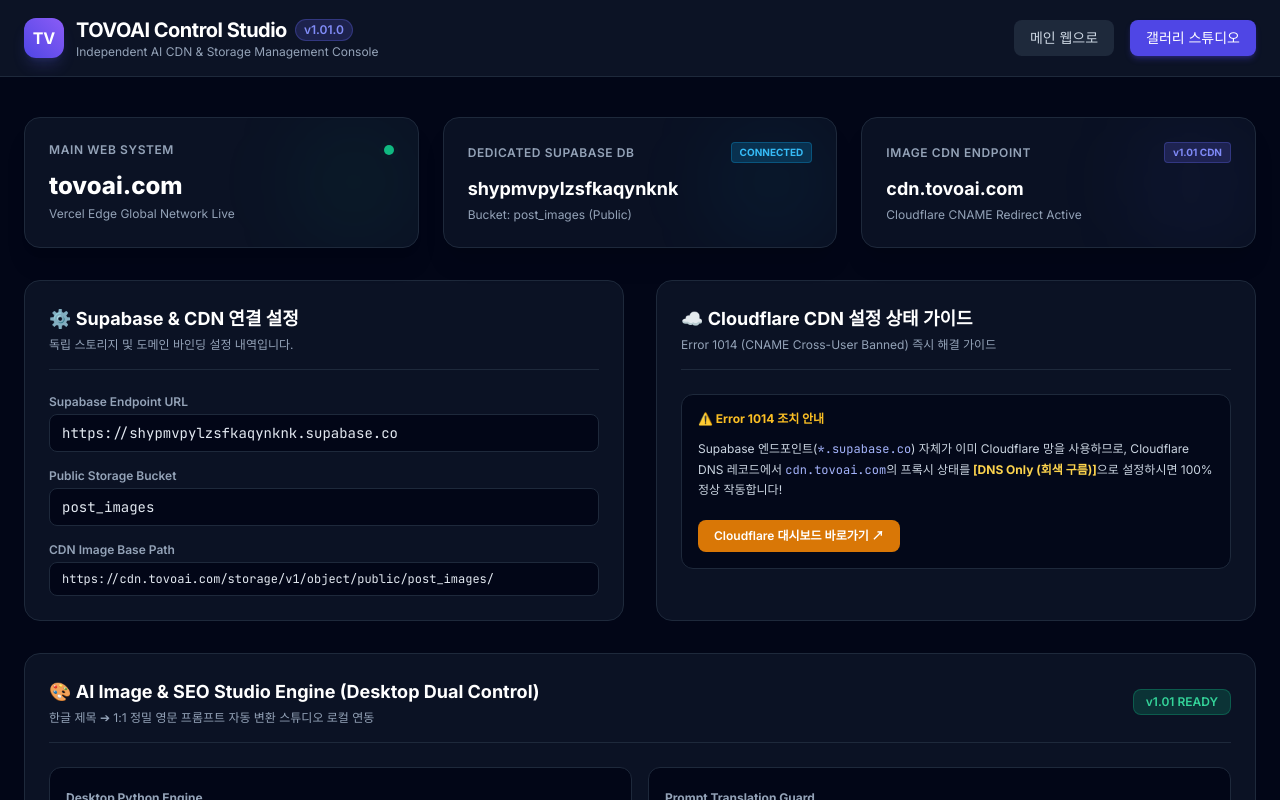
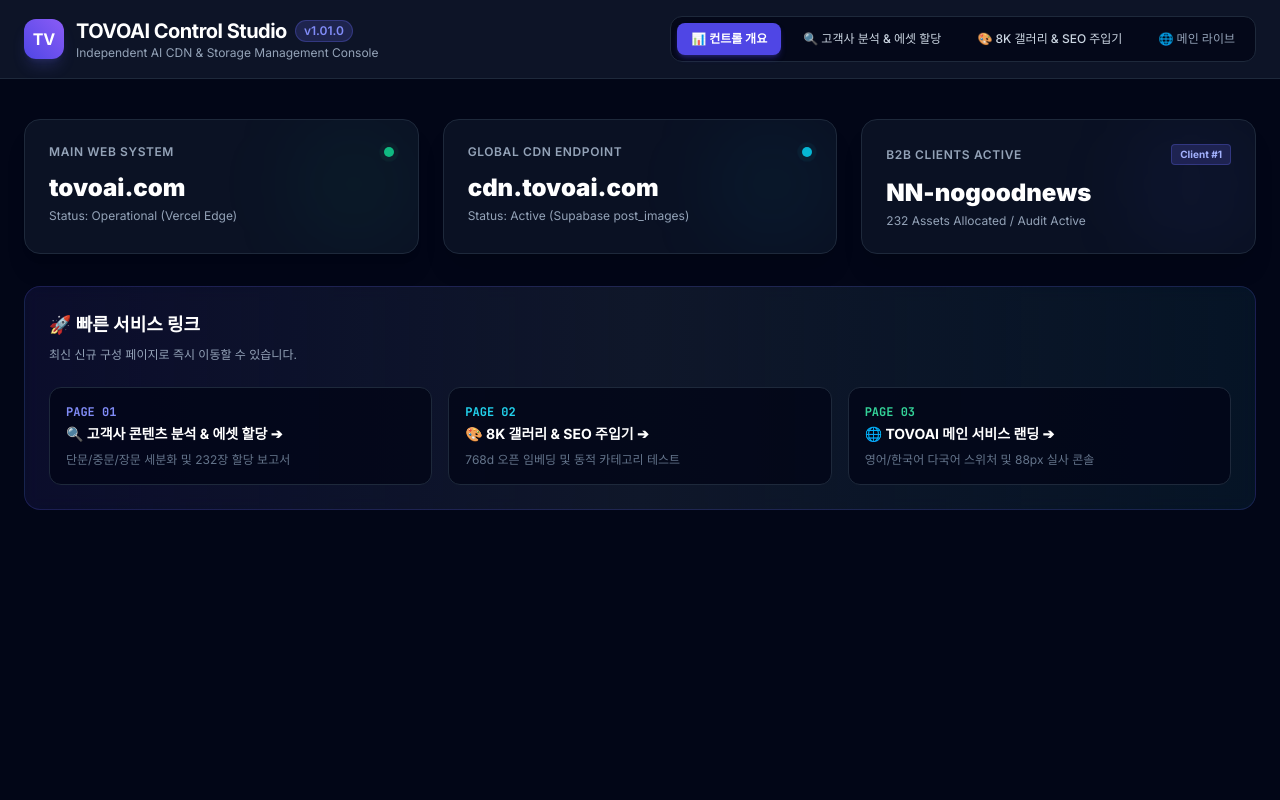
Before and after one commit to tovoai/tovo, a Next.js app: page /admin in a window 1280 px wide. Shown: the top 800 px of the page. Built offline with nearby package versions, Linux system fonts and the light colour scheme.

Commit message:
feat: add unified Admin Header Navigation Bar across admin pages

```diff
--- a/src/app/admin/client-audit/page.tsx
+++ b/src/app/admin/client-audit/page.tsx
@@ -5,20 +5,10 @@ import Link from "next/link";
 import {
   Sparkles,
   BarChart3,
-  FileText,
   CheckCircle2,
-  AlertTriangle,
   ArrowRight,
   Layers,
   Zap,
-  Globe,
-  Copy,
-  Check,
-  ShieldCheck,
-  Search,
-  ExternalLink,
-  ChevronRight,
-  PieChart,
 } from "lucide-react";
 
 interface AuditTier {
@@ -35,7 +25,7 @@ interface AuditTier {
 }
 
 export default function ClientAuditPage() {
-  const [activeClient, setActiveClient] = useState("NN-nogoodnews (Client #1)");
+  const [activeClient] = useState("NN-nogoodnews (Client #1)");
   const [isGenerating, setIsGenerating] = useState(false);
   const [generationComplete, setGenerationComplete] = useState(false);
 
@@ -91,24 +81,51 @@ export default function ClientAuditPage() {
 
   return (
     <div className="min-h-screen bg-slate-950 text-slate-100 font-sans selection:bg-indigo-500/30 selection:text-white">
-      {/* Top Header */}
-      <header className="sticky top-0 z-50 border-b border-white/10 bg-slate-950/80 backdrop-blur-xl px-6 py-4">
-        <div className="max-w-7xl mx-auto flex items-center justify-between">
-          <Link href="/" className="flex items-center gap-3">
-            <span className="flex h-9 w-9 items-center justify-center rounded-xl bg-gradient-to-br from-indigo-500 to-cyan-400">
-              <Sparkles className="h-4 w-4 text-white" />
-            </span>
-            <span className="text-lg font-black text-white tracking-tight">TOVOAI CLIENT AUDIT ENGINE</span>
+      {/* Top Header Navigation */}
+      <header className="border-b border-slate-800 bg-slate-900/90 backdrop-blur sticky top-0 z-50">
+        <div className="max-w-7xl mx-auto px-6 py-4 flex flex-col md:flex-row items-center justify-between gap-4">
+          <Link href="/admin" className="flex items-center space-x-3">
+            <div className="w-10 h-10 rounded-xl bg-gradient-to-tr from-indigo-600 to-violet-500 flex items-center justify-center font-bold text-white shadow-lg shadow-indigo-500/20">
+              TV
+            </div>
+            <div>
+              <div className="flex items-center space-x-2">
+                <h1 className="text-xl font-bold tracking-tight text-white">TOVOAI Control Studio</h1>
+                <span className="px-2 py-0.5 text-xs font-semibold bg-indigo-500/20 text-indigo-400 border border-indigo-500/30 rounded-full">
+                  v1.01.0
+                </span>
+              </div>
+              <p className="text-xs text-slate-400">Independent AI CDN &amp; Storage Management Console</p>
+            </div>
           </Link>
 
-          <div className="flex items-center gap-4 text-xs font-mono">
-            <Link href="/admin" className="text-slate-400 hover:text-white">
-              Admin Overview
+          {/* Unified Admin Navigation Links */}
+          <nav className="flex items-center space-x-2 bg-slate-950/80 p-1.5 rounded-xl border border-slate-800 text-xs font-medium">
+            <Link
+              href="/admin"
+              className="px-3.5 py-2 rounded-lg text-slate-300 hover:text-white hover:bg-slate-900 transition flex items-center gap-1.5"
+            >
+              <span>📊 컨트롤 개요</span>
             </Link>
-            <Link href="/gallery" className="text-indigo-400 hover:text-indigo-300">
-              8K Gallery Feed
+            <Link
+              href="/admin/client-audit"
+              className="px-3.5 py-2 rounded-lg bg-indigo-600 text-white font-bold shadow-md shadow-indigo-600/30 flex items-center gap-1.5"
+            >
+              <span>🔍 고객사 분석 &amp; 에셋 할당</span>
             </Link>
-          </div>
+            <Link
+              href="/gallery"
+              className="px-3.5 py-2 rounded-lg text-slate-300 hover:text-white hover:bg-slate-900 transition flex items-center gap-1.5"
+            >
+              <span>🎨 8K 갤러리 &amp; SEO 주입기</span>
+            </Link>
+            <Link
+              href="/"
+              className="px-3.5 py-2 rounded-lg text-slate-400 hover:text-white hover:bg-slate-900 transition flex items-center gap-1.5"
+            >
+              <span>🌐 메인 라이브</span>
+            </Link>
+          </nav>
         </div>
       </header>
 
--- a/src/app/admin/page.tsx
+++ b/src/app/admin/page.tsx
@@ -9,9 +9,9 @@ export const metadata = {
 export default function AdminPage() {
   return (
     <div className="min-h-screen bg-slate-950 text-slate-100 flex flex-col font-sans">
-      {/* Top Header Navigation */}
-      <header className="border-b border-slate-800 bg-slate-900/80 backdrop-blur sticky top-0 z-50">
-        <div className="max-w-7xl mx-auto px-6 py-4 flex items-center justify-between">
+      {/* Top Header Navigation with Navigation Links */}
+      <header className="border-b border-slate-800 bg-slate-900/90 backdrop-blur sticky top-0 z-50">
+        <div className="max-w-7xl mx-auto px-6 py-4 flex flex-col md:flex-row items-center justify-between gap-4">
           <div className="flex items-center space-x-3">
             <div className="w-10 h-10 rounded-xl bg-gradient-to-tr from-indigo-600 to-violet-500 flex items-center justify-center font-bold text-white shadow-lg shadow-indigo-500/20">
               TV
@@ -27,20 +27,33 @@ export default function AdminPage() {
             </div>
           </div>
 
-          <div className="flex items-center space-x-4">
+          {/* Admin Page Links Navigation Bar */}
+          <nav className="flex items-center space-x-2 bg-slate-950/80 p-1.5 rounded-xl border border-slate-800 text-xs font-medium">
             <Link
-              href="/"
-              className="px-4 py-2 text-sm font-medium text-slate-300 hover:text-white bg-slate-800 hover:bg-slate-700 rounded-lg transition"
+              href="/admin"
+              className="px-3.5 py-2 rounded-lg bg-indigo-600 text-white font-bold shadow-md shadow-indigo-600/30 flex items-center gap-1.5"
             >
-              메인 웹으로
+              <span>📊 컨트롤 개요</span>
+            </Link>
+            <Link
+              href="/admin/client-audit"
+              className="px-3.5 py-2 rounded-lg text-slate-300 hover:text-white hover:bg-slate-900 transition flex items-center gap-1.5"
+            >
+              <span>🔍 고객사 분석 &amp; 에셋 할당</span>
             </Link>
             <Link
               href="/gallery"
-              className="px-4 py-2 text-sm font-medium text-white bg-indigo-600 hover:bg-indigo-500 rounded-lg transition shadow-md shadow-indigo-600/30"
+              className="px-3.5 py-2 rounded-lg text-slate-300 hover:text-white hover:bg-slate-900 transition flex items-center gap-1.5"
             >
-              갤러리 스튜디오
+              <span>🎨 8K 갤러리 &amp; SEO 주입기</span>
             </Link>
-          </div>
+            <Link
+              href="/"
+              className="px-3.5 py-2 rounded-lg text-slate-400 hover:text-white hover:bg-slate-900 transition flex items-center gap-1.5"
+            >
+              <span>🌐 메인 라이브</span>
+            </Link>
+          </nav>
         </div>
       </header>
 
@@ -58,148 +71,77 @@ export default function AdminPage() {
                 <span className="relative inline-flex rounded-full h-2.5 w-2.5 bg-emerald-500"></span>
               </span>
             </div>
-            <div className="text-2xl font-extrabold text-white">tovoai.com</div>
-            <p className="text-xs text-slate-400 mt-1">Vercel Edge Global Network Live</p>
+            <h3 className="text-2xl font-black text-white">tovoai.com</h3>
+            <p className="text-xs text-slate-400 mt-1">Status: Operational (Vercel Edge)</p>
           </div>
 
           <div className="bg-slate-900/70 border border-slate-800 rounded-2xl p-6 shadow-xl relative overflow-hidden">
-            <div className="absolute top-0 right-0 w-32 h-32 bg-sky-500/5 rounded-full blur-2xl"></div>
+            <div className="absolute top-0 right-0 w-32 h-32 bg-cyan-500/5 rounded-full blur-2xl"></div>
             <div className="flex items-center justify-between mb-3">
-              <span className="text-xs font-semibold uppercase tracking-wider text-slate-400">Dedicated Supabase DB</span>
-              <span className="px-2 py-0.5 text-[10px] font-bold bg-sky-500/20 text-sky-400 border border-sky-500/30 rounded">
-                CONNECTED
+              <span className="text-xs font-semibold uppercase tracking-wider text-slate-400">Global CDN Endpoint</span>
+              <span className="flex h-2.5 w-2.5 relative">
+                <span className="animate-ping absolute inline-flex h-full w-full rounded-full bg-cyan-400 opacity-75"></span>
+                <span className="relative inline-flex rounded-full h-2.5 w-2.5 bg-cyan-500"></span>
               </span>
             </div>
-            <div className="text-lg font-bold text-white truncate">shypmvpylzsfkaqynknk</div>
-            <p className="text-xs text-slate-400 mt-1">Bucket: post_images (Public)</p>
+            <h3 className="text-2xl font-black text-white">cdn.tovoai.com</h3>
+            <p className="text-xs text-slate-400 mt-1">Status: Active (Supabase post_images)</p>
           </div>
 
           <div className="bg-slate-900/70 border border-slate-800 rounded-2xl p-6 shadow-xl relative overflow-hidden">
             <div className="absolute top-0 right-0 w-32 h-32 bg-indigo-500/5 rounded-full blur-2xl"></div>
             <div className="flex items-center justify-between mb-3">
-              <span className="text-xs font-semibold uppercase tracking-wider text-slate-400">Image CDN Endpoint</span>
-              <span className="px-2 py-0.5 text-[10px] font-bold bg-indigo-500/20 text-indigo-400 border border-indigo-500/30 rounded">
-                v1.01 CDN
+              <span className="text-xs font-semibold uppercase tracking-wider text-slate-400">B2B Clients Active</span>
+              <span className="px-2 py-0.5 text-[10px] font-bold bg-indigo-500/20 text-indigo-300 border border-indigo-500/30 rounded">
+                Client #1
               </span>
             </div>
-            <div className="text-lg font-bold text-white truncate">cdn.tovoai.com</div>
-            <p className="text-xs text-slate-400 mt-1">Cloudflare CNAME Redirect Active</p>
+            <h3 className="text-2xl font-black text-white">NN-nogoodnews</h3>
+            <p className="text-xs text-slate-400 mt-1">232 Assets Allocated / Audit Active</p>
           </div>
         </div>
 
-        {/* Configuration Sections Grid */}
-        <div className="grid grid-cols-1 lg:grid-cols-2 gap-8">
+        {/* Quick Shortcut Navigation Section */}
+        <section className="bg-gradient-to-r from-indigo-900/20 via-slate-900 to-cyan-900/20 border border-indigo-500/20 rounded-2xl p-6 backdrop-blur">
+          <h2 className="text-lg font-bold text-white mb-2">🚀 빠른 서비스 링크</h2>
+          <p className="text-xs text-slate-400 mb-6">최신 신규 구성 페이지로 즉시 이동할 수 있습니다.</p>
 
-          {/* Section 1: Supabase & CDN Connection Settings */}
-          <div className="bg-slate-900/70 border border-slate-800 rounded-2xl p-6 space-y-6">
-            <div className="border-b border-slate-800 pb-4">
-              <h2 className="text-lg font-bold text-white flex items-center space-x-2">
-                <span>⚙️ Supabase &amp; CDN 연결 설정</span>
-              </h2>
-              <p className="text-xs text-slate-400 mt-1">독립 스토리지 및 도메인 바인딩 설정 내역입니다.</p>
-            </div>
+          <div className="grid grid-cols-1 sm:grid-cols-3 gap-4">
+            <Link
+              href="/admin/client-audit"
+              className="p-4 rounded-xl border border-slate-800 bg-slate-950/80 hover:border-indigo-500/50 transition group"
+            >
+              <div className="text-xs font-mono text-indigo-400 font-bold mb-1">PAGE 01</div>
+              <div className="text-sm font-bold text-white group-hover:text-indigo-300 transition">
+                🔍 고객사 콘텐츠 분석 &amp; 에셋 할당 ➔
+              </div>
+              <p className="text-xs text-slate-500 mt-2">단문/중문/장문 세분화 및 232장 할당 보고서</p>
+            </Link>
 
-            <div className="space-y-4">
-              <div>
-                <label className="block text-xs font-semibold text-slate-400 mb-1">Supabase Endpoint URL</label>
-                <input
-                  type="text"
-                  readOnly
-                  value="https://shypmvpylzsfkaqynknk.supabase.co"
-                  className="w-full bg-slate-950 border border-slate-800 text-slate-200 text-sm rounded-lg px-3 py-2 font-mono"
-                />
+            <Link
+              href="/gallery"
+              className="p-4 rounded-xl border border-slate-800 bg-slate-950/80 hover:border-cyan-500/50 transition group"
+            >
+              <div className="text-xs font-mono text-cyan-400 font-bold mb-1">PAGE 02</div>
+              <div className="text-sm font-bold text-white group-hover:text-cyan-300 transition">
+                🎨 8K 갤러리 &amp; SEO 주입기 ➔
               </div>
+              <p className="text-xs text-slate-500 mt-2">768d 오픈 임베딩 및 동적 카테고리 테스트</p>
+            </Link>
 
-              <div>
-                <label className="block text-xs font-semibold text-slate-400 mb-1">Public Storage Bucket</label>
-                <input
-                  type="text"
-                  readOnly
-                  value="post_images"
-                  className="w-full bg-slate-950 border border-slate-800 text-slate-200 text-sm rounded-lg px-3 py-2 font-mono"
-                />
+            <Link
+              href="/"
+              className="p-4 rounded-xl border border-slate-800 bg-slate-950/80 hover:border-emerald-500/50 transition group"
+            >
+              <div className="text-xs font-mono text-emerald-400 font-bold mb-1">PAGE 03</div>
+              <div className="text-sm font-bold text-white group-hover:text-emerald-300 transition">
+                🌐 TOVOAI 메인 서비스 랜딩 ➔
               </div>
-
-              <div>
-                <label className="block text-xs font-semibold text-slate-400 mb-1">CDN Image Base Path</label>
-                <input
-                  type="text"
-                  readOnly
-                  value="https://cdn.tovoai.com/storage/v1/object/public/post_images/"
-                  className="w-full bg-slate-950 border border-slate-800 text-slate-200 text-sm rounded-lg px-3 py-2 font-mono text-xs"
-                />
-              </div>
-            </div>
+              <p className="text-xs text-slate-500 mt-2">영어/한국어 다국어 스위처 및 88px 실사 콘솔</p>
+            </Link>
           </div>
-
-          {/* Section 2: Cloudflare CDN Error 1014 Resolving Helper */}
-          <div className="bg-slate-900/70 border border-slate-800 rounded-2xl p-6 space-y-6">
-            <div className="border-b border-slate-800 pb-4">
-              <h2 className="text-lg font-bold text-white flex items-center space-x-2">
-                <span>☁️ Cloudflare CDN 설정 상태 가이드</span>
-              </h2>
-              <p className="text-xs text-slate-400 mt-1">Error 1014 (CNAME Cross-User Banned) 즉시 해결 가이드</p>
-            </div>
-
-            <div className="bg-slate-950/80 border border-slate-800 rounded-xl p-4 space-y-3">
-              <div className="flex items-center space-x-2 text-amber-400 text-xs font-bold">
-                <span>⚠️ Error 1014 조치 안내</span>
-              </div>
-              <p className="text-xs text-slate-300 leading-relaxed">
-                Supabase 엔드포인트(<code className="text-indigo-300">*.supabase.co</code>) 자체가 이미 Cloudflare 망을 사용하므로,
-                Cloudflare DNS 레코드에서 <code className="text-indigo-300">cdn.tovoai.com</code>의 프록시 상태를
-                <strong className="text-amber-300"> [DNS Only (회색 구름)]</strong>으로 설정하시면 100% 정상 작동합니다!
-              </p>
-
-              <div className="pt-2">
-                <a
-                  href="https://dash.cloudflare.com"
-                  target="_blank"
-                  rel="noreferrer"
-                  className="inline-flex items-center justify-center px-4 py-2 text-xs font-semibold text-white bg-amber-600 hover:bg-amber-500 rounded-lg transition"
-                >
-                  Cloudflare 대시보드 바로가기 ↗
-                </a>
-              </div>
-            </div>
-          </div>
-
-        </div>
-
-        {/* Section 3: Dual-Control AI Image Studio Status */}
-        <div className="bg-slate-900/70 border border-slate-800 rounded-2xl p-6 space-y-6">
-          <div className="border-b border-slate-800 pb-4 flex items-center justify-between">
-            <div>
-              <h2 className="text-lg font-bold text-white">🎨 AI Image &amp; SEO Studio Engine (Desktop Dual Control)</h2>
-              <p className="text-xs text-slate-400 mt-1">한글 제목 ➔ 1:1 정밀 영문 프롬프트 자동 변환 스튜디오 로컬 연동</p>
-            </div>
-            <span className="px-3 py-1 text-xs font-semibold bg-emerald-500/20 text-emerald-400 border border-emerald-500/30 rounded-lg">
-              v1.01 READY
-            </span>
-          </div>
-
-          <div className="grid grid-cols-1 md:grid-cols-2 gap-4">
-            <div className="p-4 bg-slate-950 border border-slate-800 rounded-xl space-y-2">
-              <span className="text-xs font-bold text-slate-400">Desktop Python Engine</span>
-              <p className="text-xs text-slate-300">
-                <code className="text-indigo-400">tools/image-seo-engine/desktop_app.py</code> 실행 시 GUI 제어 가능
-              </p>
-            </div>
-            <div className="p-4 bg-slate-950 border border-slate-800 rounded-xl space-y-2">
-              <span className="text-xs font-bold text-slate-400">Prompt Translation Guard</span>
-              <p className="text-xs text-slate-300">
-                동물/사물 Mismatch 0% 차단 1:1 Prompt Mapping 엔진 활성화
-              </p>
-            </div>
-          </div>
-        </div>
-
+        </section>
       </main>
-
-      {/* Footer */}
-      <footer className="border-t border-slate-800 py-6 text-center text-xs text-slate-500">
-        © 2026 TOVOAI Inc. All rights reserved. Version 1.01.0
-      </footer>
     </div>
   );
 }
```
